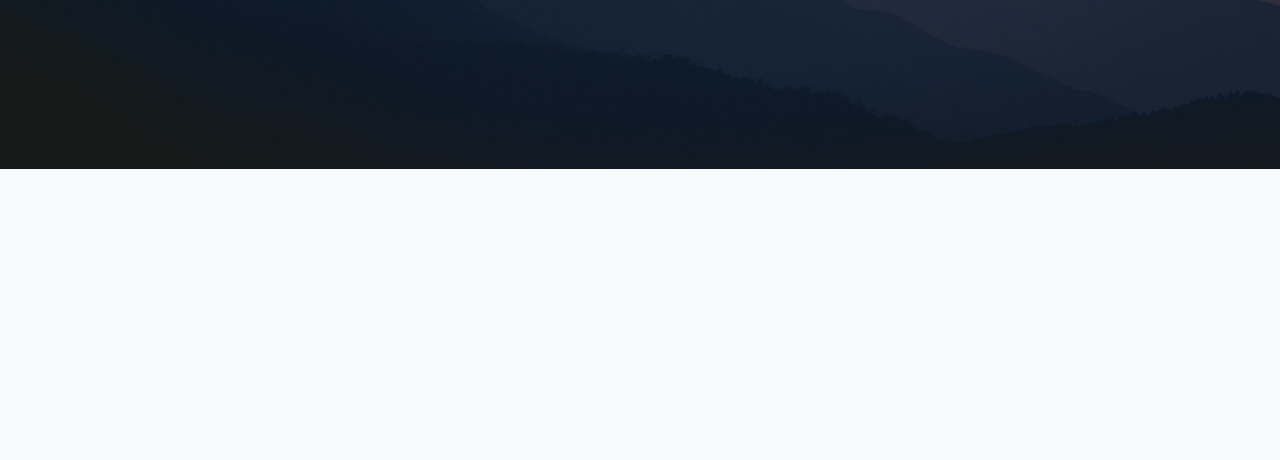
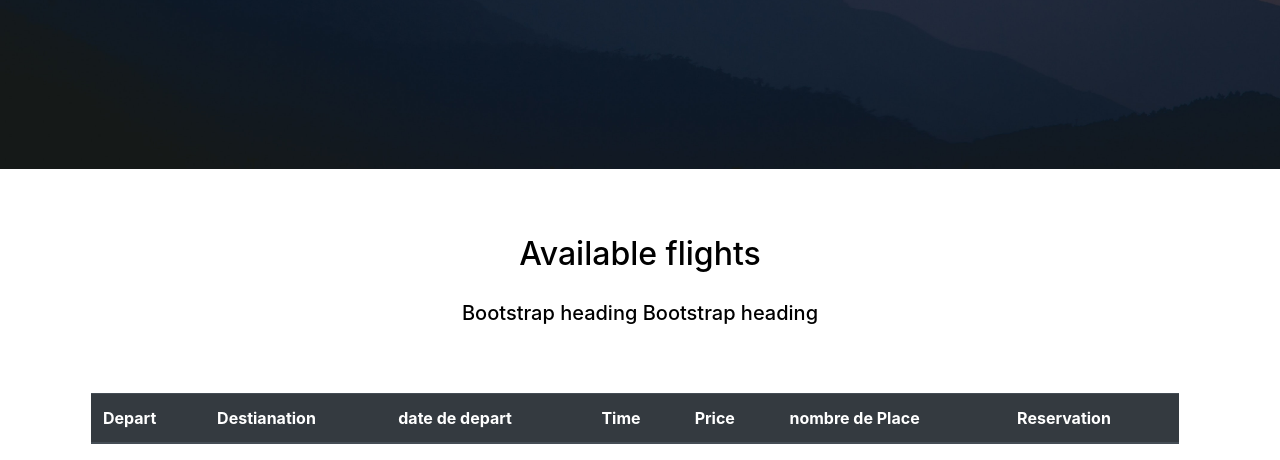
Before and after one commit to othmanehannoun/brief_vols, a PHP site: page / in a window 1280 px wide. Shown: the part 717-1177 px from the top of the page. Before the commit the page ends 886 px from the top, so only its background shows below. Run offline with PHP 8.4, Linux system fonts and the light colour scheme; lists and menus that the app fills with data are empty.

Commit message:
End page search

```diff
--- /dev/null
+++ b/css/style.css
@@ -0,0 +1,119 @@
+.navbar-nav {
+  margin-left: 56%;
+}
+
+img {
+  margin-left: 27px;
+}
+
+.navbar-nav .nav-link {
+  margin: 0 15px;
+  font-family: sans-serif;
+    font-size: larger;
+
+}
+
+.bg-light {
+  padding: 20px 40px;
+}
+
+.w-100 {
+  height: 105vh;
+  width: 100%!important;
+}
+
+.slider-area{
+  position: absolute;
+  margin-top: -25%;
+}
+
+.header{
+  height: 100vh;
+  background-image: url(../images/b5.jpg);
+  background-size: cover;
+  background-position: center;
+  display: flex;
+  justify-content: center;
+  align-items: center;
+  font-family: sans-serif;
+  margin-bottom: 66px;
+}
+h1{
+  text-align: center;
+  color: #fff;
+  margin-bottom: 70px;
+  font-size: 45px;
+  letter-spacing: 2px;
+}
+
+span{
+  color: #fde02f;
+}
+
+p{
+  color: wheat;
+  font-size: 18px;
+}
+
+.search-field{
+  height: 50px;
+  padding: 10px;
+}
+.skills{
+  width: 300px;
+}
+.location{
+  width: 300px;
+}
+.search-btn{
+  height: 50px;
+  width: 150px;
+  background: #fde02f;
+  border: none;
+  color: black;
+}
+
+a {
+  color: #000000;
+  font-family: Verdana;
+}
+a:hover{
+  text-decoration: none;
+  color: #000000;
+}
+
+.font-box{
+  background: rgba(255, 255, 255, 0.5);
+  padding: 30px 50px;
+}
+
+@media (max-width: 1100px){
+  .skills{
+    margin-bottom: 10px;
+  }
+  .location{
+    width: 300px;
+  }
+  h1{
+    font-size: 35px;
+  }
+
+  p{
+    margin-left: 30px;
+  }
+}
+
+.table {
+  width: 85%;
+  margin-left: 91px;
+}
+
+h2{
+   color: black;
+   margin-bottom: 28px;
+}
+
+h5{
+color: black;
+margin-bottom: 68px;
+}
--- a/index.php
+++ b/index.php
@@ -5,7 +5,7 @@
   <meta name="viewport" content="width=device-width, initial-scale=1.0">
   <title>Document</title>
   <link rel="stylesheet" href="https://stackpath.bootstrapcdn.com/bootstrap/4.4.1/css/bootstrap.min.css" integrity="sha384-Vkoo8x4CGsO3+Hhxv8T/Q5PaXtkKtu6ug5TOeNV6gBiFeWPGFN9MuhOf23Q9Ifjh" crossorigin="anonymous">
-<link rel="stylesheet" href="style.css">
+<link rel="stylesheet" href="css/style.css">
 
 <script src="https://code.jquery.com/jquery-3.4.1.slim.min.js" integrity="sha384-J6qa4849blE2+poT4WnyKhv5vZF5SrPo0iEjwBvKU7imGFAV0wwj1yYfoRSJoZ+n" crossorigin="anonymous"></script>
 <script src="https://cdn.jsdelivr.net/npm/popper.js@1.16.0/dist/umd/popper.min.js" integrity="sha384-Q6E9RHvbIyZFJoft+2mJbHaEWldlvI9IOYy5n3zV9zzTtmI3UksdQRVvoxMfooAo" crossorigin="anonymous"></script>
@@ -31,34 +31,98 @@
 
 
 <div class="header">
-  <form action="">
+  <form action="index.php" method="post">
   <h1>Find your <span>Next tour!</span> </h1>
     <p>Where would you like to go?</p>
     <div class="font-box">
 
-    <select class="search-field skills" id="inputGroupSelect01">
+    <!-- <input type="text" name="depart" palceholder="depart">
+
+    <input type="text" name="destination" palceholder="destination"> -->
+
+    <select name="depart" class="search-field skills" id="inputGroupSelect01">
         <option selected>From...</option>
-        <option value="Casablanca">Casablanca</option>
-        <option value="Fès">Fès</option>
-        <option value="Salé">Salé</option>
+        <option value="Casablanca">casa blanca</option>
+        <option value="Fes">Fès</option>
+        <option value="safi">Safi</option>
         <option value="Rabat">Rabat</option>
         <option value="Salé">Salé</option>
     </select>
 
-    <select class="search-field skills" id="inputGroupSelect01">
+    <select name="destination" class="search-field skills" id="inputGroupSelect01">
         <option selected>To...</option>
-        <option value="Casablanca">Casablanca</option>
-        <option value="Fès">Fès</option>
-        <option value="Salé">Salé</option>
+        <option value="Casa blanca">Casa blanca</option>
+        <option value="Fes">Fès</option>
+        <option value="safi">safi</option>
         <option value="Rabat">Rabat</option>
         <option value="Salé">Salé</option>
     </select>
 
-    <button class="search-btn" type="button">Search</button>
+    <button class="search-btn" type="submit" name="submit">Search</button>
 
     </div>
   </form>
 </div>
 
+<center>
+<h2>Available flights</h2>
+<h5>Bootstrap heading Bootstrap heading</h5>
+</center>
+<table class="table">
+  <thead class="thead-dark">
+    <tr>
+
+      <th scope="col">Depart</th>
+      <th scope="col">Destianation</th>
+      <th scope="col">date de depart</th>
+      <th scope="col">Time</th>
+      <th scope="col">Price</th>
+      <th scope="col">nombre de Place</th>
+      <th scope="col">Reservation</th>
+    </tr>
+  </thead>
+
+    <?php
+            $db = mysqli_connect("localhost","root","","ROM");
+            if (isset($_POST['submit'])){
+                $depart = $_POST['depart'];
+                $destination = $_POST['destination'];
+                $query = mysqli_query($db, "SELECT * FROM Vols WHERE départ = '$depart' AND destination = '$destination' ");
+
+                if (mysqli_num_rows($query) > 0 ) {
+                while ($row = mysqli_fetch_array($query)){
+                    $id = $row['idVol'];
+                    $depart = $row['départ'];
+                    $destination = $row['destination'];
+                    $date = $row['Date_depart'];
+                    $time = $row['Time_depart'];
+                    $prix = $row['Prix'];
+                    $nbrPlace = $row['nomberPlace'];
+
+     ?>
+
+                <tbody>
+                    <tr class="table-active">
+
+                      <td><?php echo $depart; ?></td>
+                      <td><?php echo $destination;?></td>
+                      <td><?php echo $date; ?></td>
+                      <td><?php echo $time; ?></td>
+                      <td><?php echo $prix;?>DH</td>
+                      <td><?php echo $nbrPlace; ?></td>
+                      <td><button type="button" class="btn btn-warning"">
+                        <a href="reservation.php?id=<?php echo $id; ?>">Reserver</a></button></td>
+
+                    </tr>
+
+                  </tbody>
+
+   <?php } }
+     else { echo "<script> alert('Aucun resulta')</script>"; }
+   }
+   ?>
+
+     </table>
+
 </body>
 </html>
```
